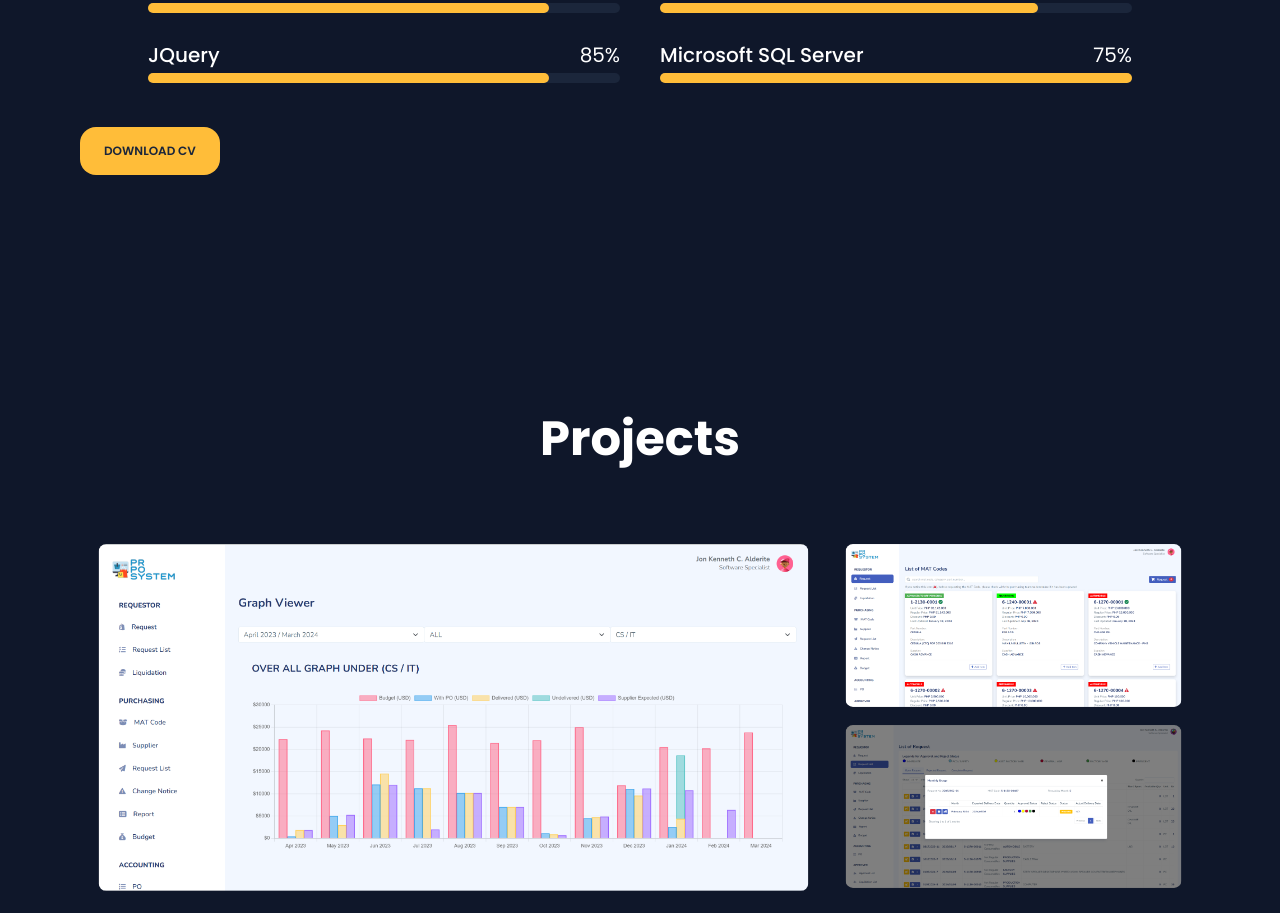
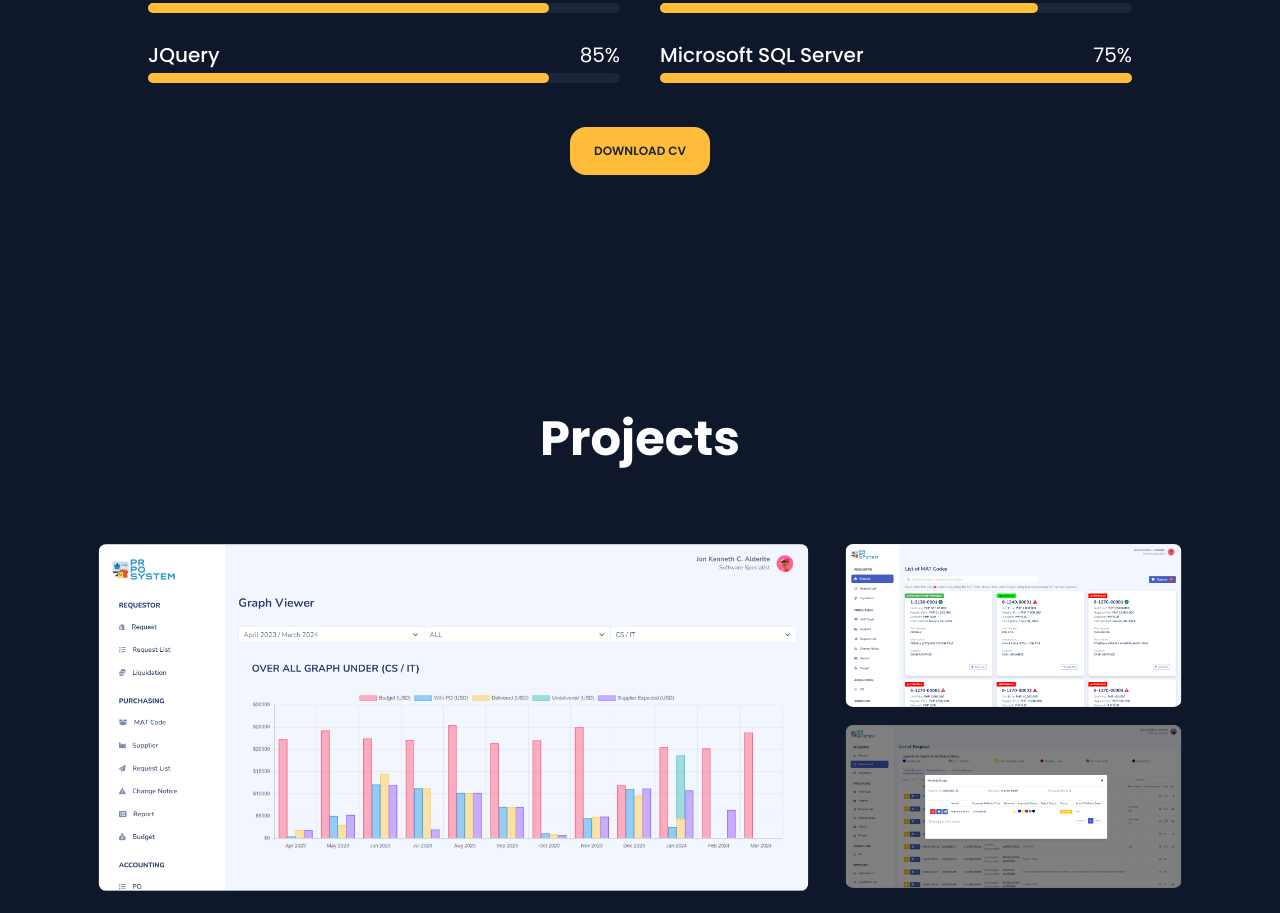
Before and after one commit to IKENN007/web-portfolio, a Next.js app: page / in a window 1280 px wide. Shown: the part 2441-3354 px from the top of the page. Built offline with nearby package versions, Linux system fonts and the light colour scheme.

Commit message:
Update Skill.jsx

```diff
--- a/app/components/landing-components/Skill.jsx
+++ b/app/components/landing-components/Skill.jsx
@@ -115,7 +115,7 @@ const Skill = () => {
                     </div>
                 </div>
 
-                <div className="mt-4 flex items-center">
+                <div className="mt-4 flex justify-center w-full">
                     <a target='blank' href='./cv/Jon Kenneth-Alderite-Resume.pdf'
                     className="bg-customYellow uppercase text-secondaryColor px-6 py-4
                     rounded-2xl text-xs font-semibold mb-4 outline-none">
```
